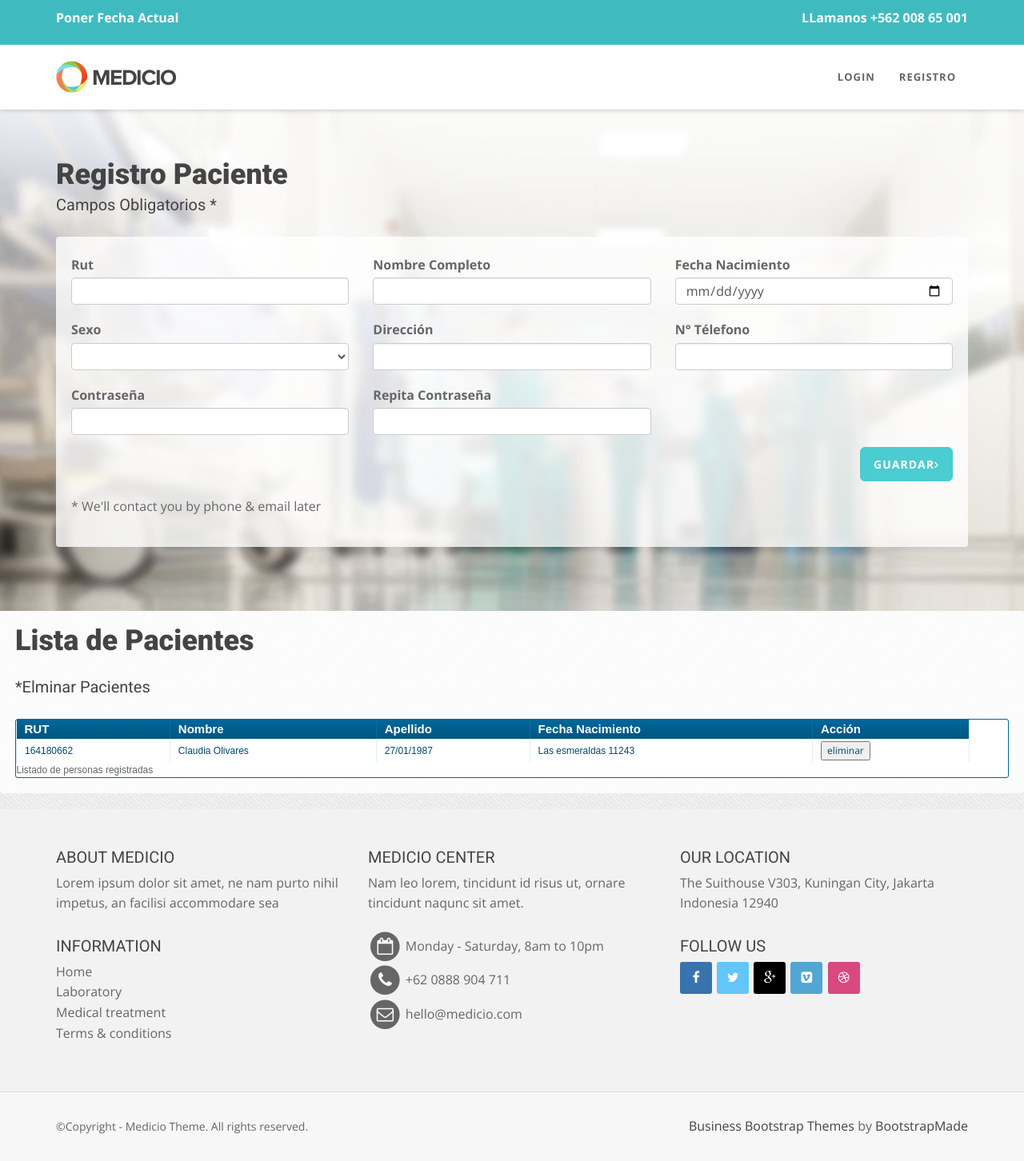
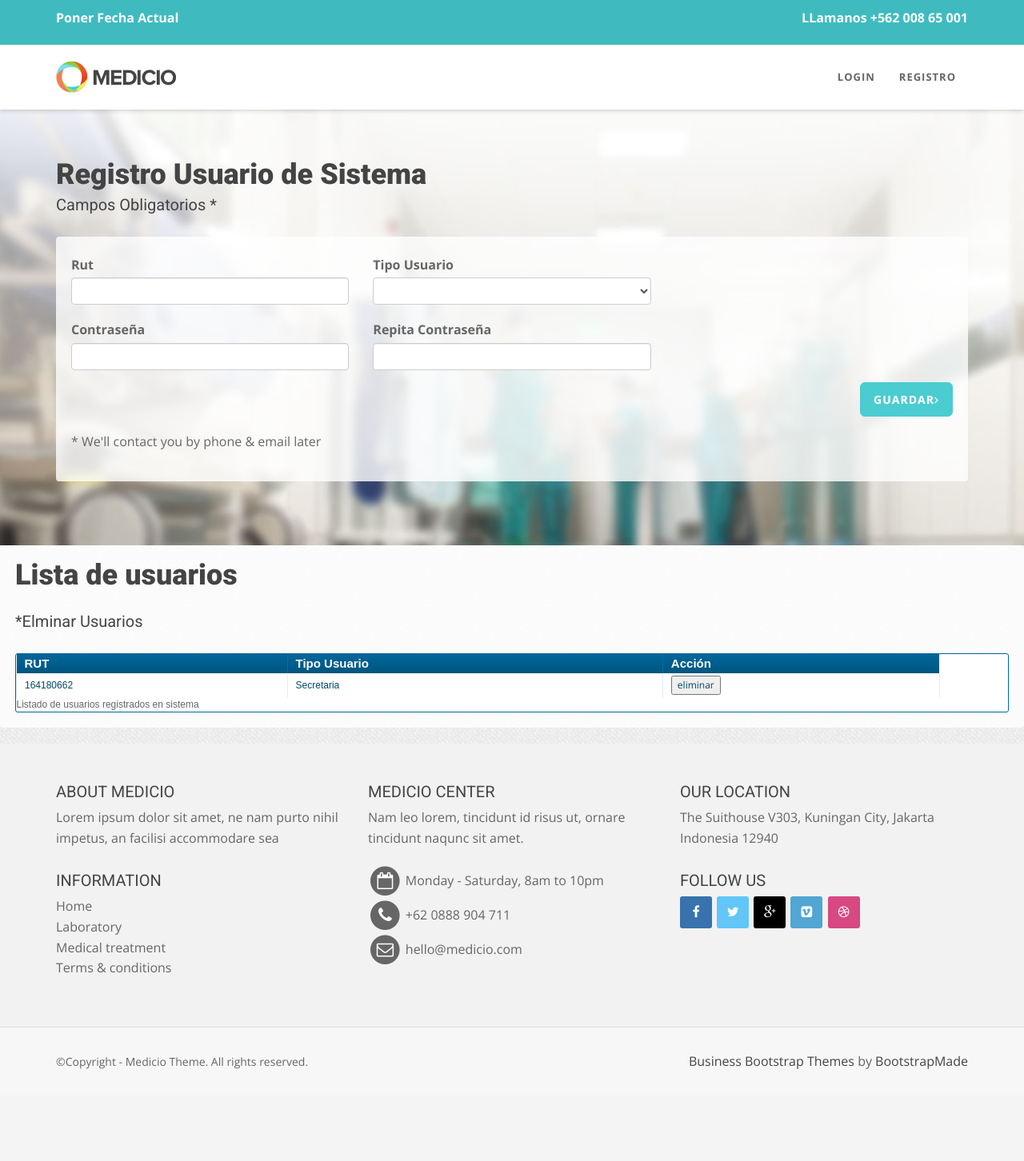
Before and after one commit to Nichremiss/Dai, a PHP site: the page made by Examen_dai/Frontend/Vistas/Administrador/Listar_consulta_ registrar_eliminar_usuarios.php in a window 1280 px wide. Shown: the whole page at 80% size. After the commit the page ends 1337 px from the top, so only its background shows below. Run offline with PHP 8.4, Linux system fonts and the light colour scheme.

Commit message:
se inserta formulario de registro de usuarios y tabla para listar y eliminar

```diff
--- a/Examen_dai/Frontend/Index.php
+++ b/Examen_dai/Frontend/Index.php
@@ -80,7 +80,7 @@ if ($_SERVER["REQUEST_METHOD"] == "POST") {
                         <button type="button" class="navbar-toggle" data-toggle="collapse" data-target=".navbar-main-collapse">
                             <i class="fa fa-bars"></i>
                         </button>
-                        <a class="navbar-brand" href="index.html">
+                        <a class="navbar-brand" href="../../Index.php">
                             <img src="img/logo.png" alt="" width="150" height="40" />
                         </a>
                     </div>
--- a/Examen_dai/Frontend/Vistas/Administrador/Listar_consult_registrar_Eliminar_Pacientes.php
+++ b/Examen_dai/Frontend/Vistas/Administrador/Listar_consult_registrar_Eliminar_Pacientes.php
@@ -57,7 +57,7 @@ session_start();
                         <button type="button" class="navbar-toggle" data-toggle="collapse" data-target=".navbar-main-collapse">
                             <i class="fa fa-bars"></i>
                         </button>
-                        <a class="navbar-brand" href="index.html">
+                        <a class="navbar-brand" href="../../Index.php">
                             <img src="../../img/logo.png" alt="" width="150" height="40" />
                         </a>
                     </div>
@@ -197,13 +197,9 @@ session_start();
                                             <p class="text-right wow bounceIn" data-wow-delay="0.4s">
                                                 <a href="#" class="btn btn-skin btn-lg">Guardar<i class="fa fa-angle-right"></i></a>
                                             </p>
-
                                             <p class="lead-footer">* We'll contact you by phone & email later</p>
-
                                         </form>
-
                                     </ul>
-
                                 </div>
                             </div>
                         </div>
--- a/Examen_dai/Frontend/Vistas/Administrador/Listar_consulta_ registrar_eliminar_usuarios.php
+++ b/Examen_dai/Frontend/Vistas/Administrador/Listar_consulta_ registrar_eliminar_usuarios.php
@@ -53,7 +53,7 @@
                         <button type="button" class="navbar-toggle" data-toggle="collapse" data-target=".navbar-main-collapse">
                             <i class="fa fa-bars"></i>
                         </button>
-                        <a class="navbar-brand" href="index.html">
+                        <a class="navbar-brand" href="../../Index.php">
                             <img src="../../img/logo.png" alt="" width="150" height="40" />
                         </a>
                     </div>
@@ -102,7 +102,7 @@
                     <div class="row">
                         <div class="col-lg-12">
                             <div class="wow fadeInDown" data-wow-offset="0" data-wow-delay="0.1s">
-                                <h2 class="h-ultra">Registro Paciente</h2>
+                                <h2 class="h-ultra">Registro Usuario de Sistema</h2>
                             </div>
                             <div class="wow fadeInUp" data-wow-offset="0" data-wow-delay="0.1s">
                                 <h6 class="h-light">Campos Obligatorios *</h6>
@@ -120,27 +120,10 @@
                                                         <div class="validation"></div>
                                                     </div>
                                                 </div>
-                                                <div class="col-xs-4 col-sm-4 col-md-4">
+                                                                <div class="col-xs-4 col-sm-4 col-md-4">
                                                     <div class="form-group">
-                                                        <label>Nombre Completo</label>
-                                                        <input type="text" name="txtNombre" id="txtNombre" class="form-control input-md" data-rule="minlen:3" data-msg="Please enter at least 3 chars">
-                                                        <div class="validation"></div>
-                                                    </div>
-                                                </div>
-                                                <div class="col-xs-4 col-sm-4 col-md-4">
-                                                    <div class="form-group">
-                                                        <label>Fecha Nacimiento</label>
-                                                        <input type="date" name="txtFechaNac" id="txtFechaNac" class="form-control input-md" data-rule="minlen:3" data-msg="Please enter at least 3 chars">
-                                                        <div class="validation"></div>
-                                                    </div>
-                                                </div>
-                                            </div>
-
-                                            <div class="row">
-                                                <div class="col-xs-4 col-sm-4 col-md-4">
-                                                    <div class="form-group">
-                                                        <label>Sexo</label>
-                                                        <select name="ddl_sexo" class="select2" data-allow-clear="true" data-placeholder="" id="ddl_sexo" style="display: block;
+                                                        <label>Tipo Usuario</label>
+                                                        <select name="ddl_Tipo_user" class="select2" data-allow-clear="true" data-placeholder="" id="ddl_Tipo_user" style="display: block;
                                                                 width: 100%;
                                                                 height: 34px;
                                                                 padding: 6px 12px;
@@ -153,27 +136,14 @@
                                                                 border-radius: 4px;">
                                                             <option></option>
                                                             <optgroup label="Seleccione una opción">
-                                                                <option value="F">Femenino</option>
-                                                                <option value="M">Masculino</option>
+                                                                <option value="1">Director</option>
+                                                                <option value="2">Administrador</option>
+                                                                <option value="3">Secretaria</option>
                                                             </optgroup>
                                                         </select>
                                                     </div>
                                                 </div>
-                                                <div class="col-xs-4 col-sm-4 col-md-4">
-                                                    <div class="form-group">
-                                                        <label>Dirección</label>
-                                                        <input type="text" name="txtDireccion" id="txtDireccion" class="form-control input-md" data-rule="required" data-msg="The phone number is required">
-                                                        <div class="validation"></div>
-                                                    </div>
-                                                </div>
-                                                <div class="col-xs-4 col-sm-4 col-md-4">
-                                                    <div class="form-group">
-                                                        <label>N° Télefono</label>
-                                                        <input type="txt_fono" name="txt_fono" id="phone" class="form-control input-md" data-rule="required" data-msg="The phone number is required">
-                                                        <div class="validation"></div>
-                                                    </div>
-                                                </div>
-                                            </div>
+                                             </div>
                                             <div class="row">
                                                 <div class="col-xs-4 col-sm-4 col-md-4">
                                                     <div class="form-group">
@@ -210,19 +180,17 @@
         <div class="well well-trans">
 
             <div class="wow fadeInDown" data-wow-offset="0" data-wow-delay="0.1s">
-                <h2 class="h-ultra">Lista de Pacientes</h2>
+                <h2 class="h-ultra">Lista de usuarios</h2>
             </div>
             <div class="wow fadeInUp" data-wow-offset="0" data-wow-delay="0.1s">
-                <h6 class="h-light">*Elminar Pacientes</h6>
+                <h6 class="h-light">*Elminar Usuarios</h6>
             </div>
             <div class="datagrid">
                 <table>
                     <thead>
                         <tr>
                             <th>RUT</th>
-                            <th>Nombre</th>
-                            <th>Apellido</th>
-                            <th>Fecha Nacimiento</th>
+                            <th>Tipo Usuario</th>
                             <th>Acción</th>
                         </tr>
 
@@ -230,7 +198,7 @@
                     <tfoot>
                         <tr>
                             <td colspan="5">
-                                Listado de personas registradas
+                                Listado de usuarios registrados en sistema
                             </td>
                         </tr>
                     </tfoot>
@@ -240,9 +208,7 @@
                     <form action="" method="POST">
 
                         <td>164180662</td>
-                        <td>Claudia Olivares</td>
-                        <td>27/01/1987</td>
-                        <td>Las esmeraldas 11243</td>
+                        <td>Secretaria</td>
                         <td><input type="submit" value="eliminar" name="Eliminar"></td>
                         <td><input type="hidden" name="txtRut" value=""</td>
                     </form>
--- a/Examen_dai/Frontend/Vistas/Paciente/RegistroPaciente.php
+++ b/Examen_dai/Frontend/Vistas/Paciente/RegistroPaciente.php
@@ -88,7 +88,7 @@ if($_SERVER["REQUEST_METHOD"] == "POST") {
                         <button type="button" class="navbar-toggle" data-toggle="collapse" data-target=".navbar-main-collapse">
                             <i class="fa fa-bars"></i>
                         </button>
-                        <a class="navbar-brand" href="index.html">
+                        <a class="navbar-brand" href="../../Index.php">
                             <img src="../../img/logo.png" alt="" width="150" height="40" />
                         </a>
                     </div>
@@ -242,9 +242,6 @@ if($_SERVER["REQUEST_METHOD"] == "POST") {
                 </div>
             </div>
         </section>
-
-
-
         <footer>
             <div class="container">
                 <div class="row">
```
